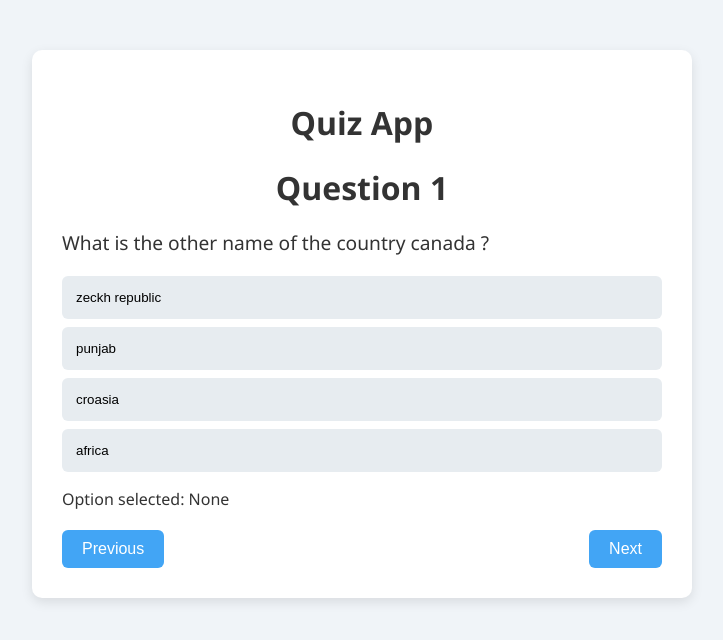
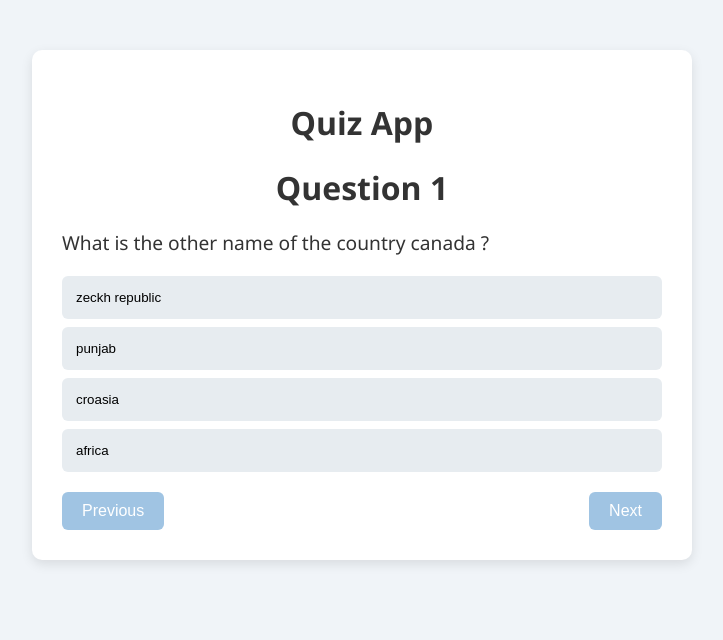
Before and after one commit to Het-477/quiz-app-react, a React (Vite) app: page / in a window 1280 px wide. Shown: the top 640 px of the page, without its empty margins (278-1001 px from the left). Built offline with nearby package versions, Linux system fonts and the light colour scheme.

Commit message:
feat: add interactivity to prev & next btns

```diff
--- a/src/components/quiz.jsx
+++ b/src/components/quiz.jsx
@@ -19,31 +19,52 @@ function Quiz() {
         }
     ];
 
-    // used to change & display the value of selected option
-    const [selectedOption, setSelectedOption] = useState("None");
+    const initialAnswers = [null, null, null];
+
+    // setting user's answers
+    const [userAnswers, setUserAnswer] = useState(initialAnswers);
+    // setting questions
+    const [currentQuestion, setCurrentQuestion] = useState(0) // '0' cuz question array starts at '0'
+
+    const selectedAnswer = userAnswers[currentQuestion];
 
     function handleSelectOption(option) {
-        // console.log(option)
-        setSelectedOption(option)
+        const newUserAnswers = [...userAnswers];
+        newUserAnswers[currentQuestion] = option;
+
+        setUserAnswer(newUserAnswers);
+    }
+
+    function gotoNextQuestion() {
+        if (currentQuestion <= 3) {
+            setCurrentQuestion(currentQuestion + 1);
+        }
+    }
+
+    function gotoPrevQuestion() {
+        if (currentQuestion > 0) {
+            setCurrentQuestion(currentQuestion - 1);
+        }
     }
 
     return (<>
         <div>
-            <h1>Question 1</h1>
-            <p className="question">{questionBank[0].question}</p>
-            {questionBank[0].options.map(option => (
-                // `map()` displays all the options
-                <button className="option"
+            <h1>Question {currentQuestion + 1}</h1>
+            <p className="question">{questionBank[currentQuestion].question}</p>
+
+            {questionBank[currentQuestion].options.map(option => (
+                <button className={"option" + (selectedAnswer === option ? " selected" : "")}
                     onClick={() => handleSelectOption(option)}>
                     {option}</button>
                 // when passing an argument in a function in jsx we need to do `() => func(args...)`
             ))}
 
-            <p>Option selected: {selectedOption}</p>
 
             <div className="nav-buttons">
-                <button>Previous</button>
-                <button>Next</button>
+                <button onClick={gotoPrevQuestion} disabled={currentQuestion === 0}>Previous</button>
+                <button onClick={gotoNextQuestion} disabled={!selectedAnswer}>
+                    {currentQuestion === questionBank.length - 1 ? "Finish Quiz" : "Next"}
+                </button>
             </div>
         </div>
     </>)
```
